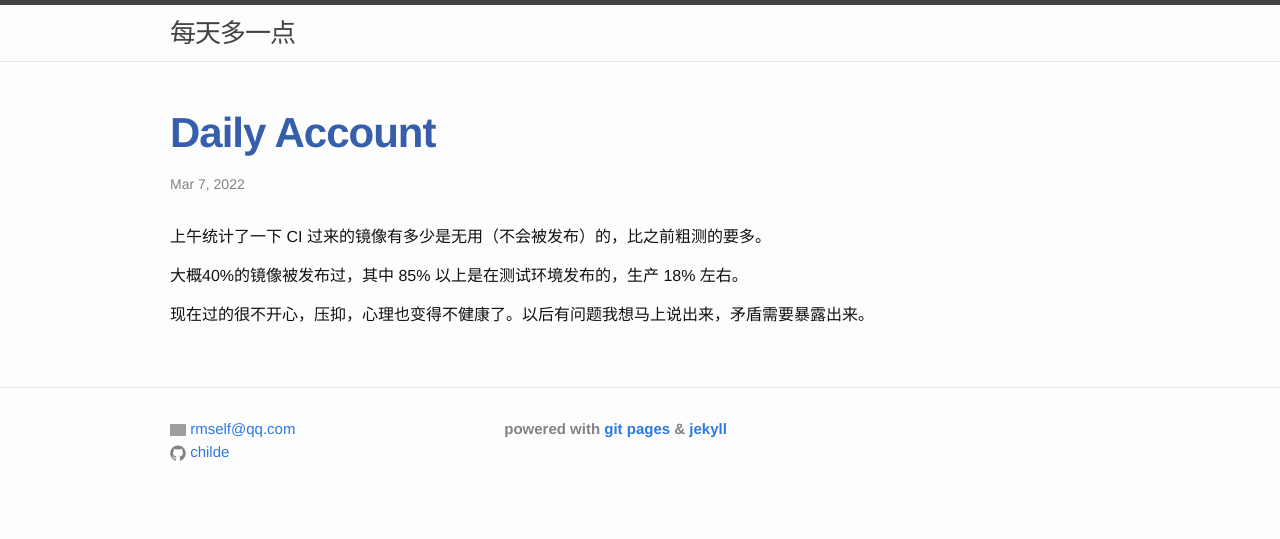
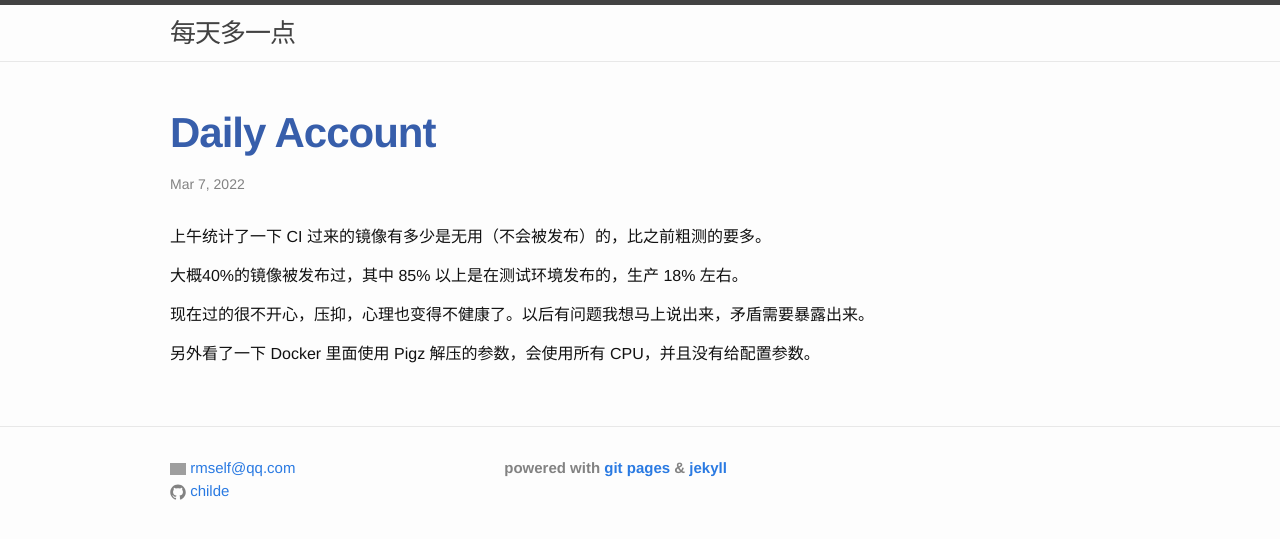
Before and after one commit to childe/gitcommit.today, a Jekyll site: the page built from _posts/2022-03-07-daily-account.md, in a window 1280 px wide. Shown: the top 539 px of the page. Built offline with Jekyll 4.4.1, drawn with Linux system fonts in a browser that asks for light colours; our own code applies the rules of GitHub Pages for plain Markdown files; grey boxes are pictures that could not be loaded.

Commit message:
modified:   _posts/2022-03-07-daily-account.md

```diff
--- a/_posts/2022-03-07-daily-account.md
+++ b/_posts/2022-03-07-daily-account.md
@@ -9,3 +9,5 @@ date: 2022-03-07T15:07:56+0800
 大概40%的镜像被发布过，其中 85% 以上是在测试环境发布的，生产 18% 左右。
 
 现在过的很不开心，压抑，心理也变得不健康了。以后有问题我想马上说出来，矛盾需要暴露出来。
+
+另外看了一下 Docker 里面使用 Pigz 解压的参数，会使用所有 CPU，并且没有给配置参数。
```
